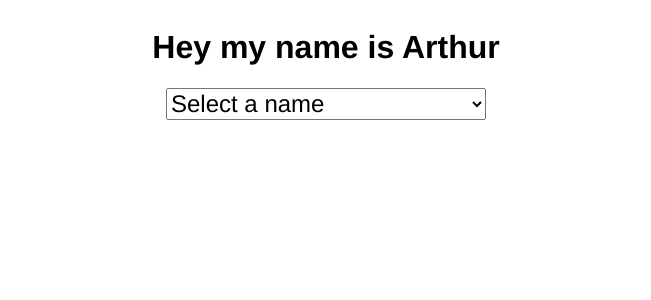
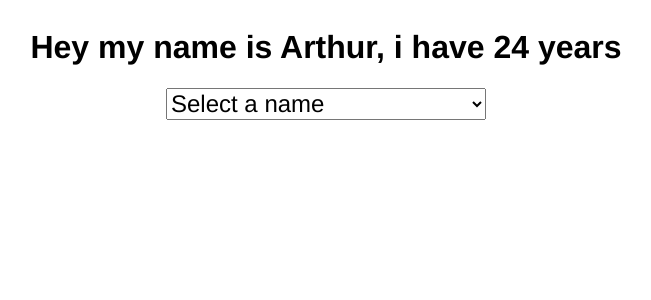
Before and after one commit to Arthur-art/reactjs-codecademy, a React (Create React App) app in the folder study-react/: page / in a window 1280 px wide. Shown: the top 300 px of the page, without its empty margins (314-965 px from the left). Built offline with nearby package versions, Linux system fonts and the light colour scheme.

Commit message:
stateful bind stateless - Component

```diff
--- a/study-react/src/components/Stateful-Stateless/StatefulComponent.jsx
+++ b/study-react/src/components/Stateful-Stateless/StatefulComponent.jsx
@@ -6,20 +6,22 @@ export default class Parent extends React.Component{
     constructor(props){
         super(props)
         this.state = {
-            name: 'Arthur'
+            name: 'Arthur',
+            age: 24
         }
         this.changeName = this.changeName.bind(this)
     }
-    changeName(newName){
+    changeName(newName, newAge){
         this.setState({
-            name: newName
+            name: newName,
+            age: newAge
         })
     }
 
     render(){
         return (
             <div>
-               <Child onChange={this.changeName} name={this.state.name} />
+               <Child onChange={this.changeName} name={this.state.name} age={this.state.age} />
             </div>
         )
     }
--- a/study-react/src/components/Stateful-Stateless/StatelessComponent.jsx
+++ b/study-react/src/components/Stateful-Stateless/StatelessComponent.jsx
@@ -16,12 +16,20 @@ export class Child extends React.Component{
     }
     handleChange(e){
         const name = e.target.value;
-        this.props.onChange(name)
+        let age = '';
+        if(name==='Arthur'){
+            age = 24
+        }else if(name==='Ivar'){
+            age = 25
+        }else if(name==='Tyler'){
+            age = 30
+        }
+        this.props.onChange(name, age)
     }
     render(){
         return (
             <div>
-            <h1>Hey my name is {this.props.name}</h1>
+            <h1>Hey my name is {this.props.name}, i have {this.props.age} years</h1>
             <select onChange={this.handleChange} style={style} id="great-names">
                 <option>Select a name</option>
                 <option value="Arthur">
```
